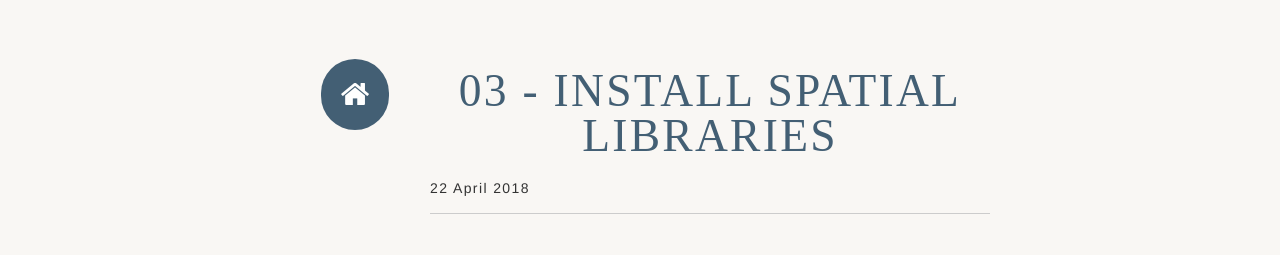
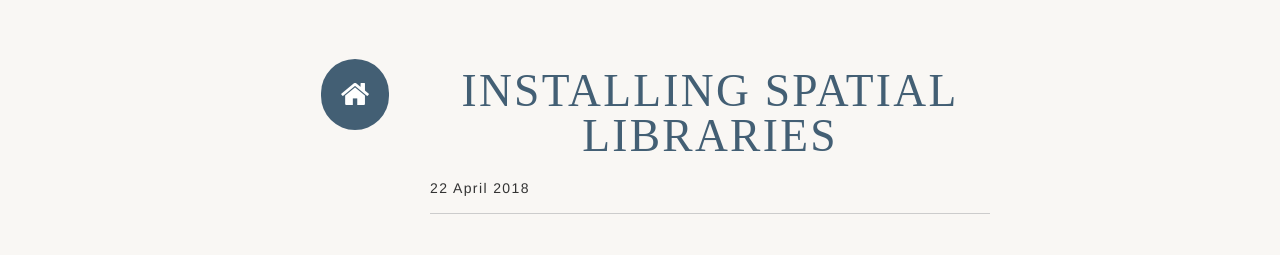
Before and after one commit to mhweber/AWRA_GIS_R_Workshop, a Jekyll site: the page built from _posts/2018-04-22-03-Install-Spatial-Libraries.md, in a window 1280 px wide. Shown: the top 255 px of the page. Built offline with Jekyll 4.4.1, drawn with Linux system fonts in a browser that asks for light colours; nearby versions of some CDN libraries; some web fonts are replaced; library files that are not in the unit come from our copies.

Commit message:
re-title installing spatial libraries

```diff
--- a/_posts/2018-04-22-03-Install-Spatial-Libraries.md
+++ b/_posts/2018-04-22-03-Install-Spatial-Libraries.md
@@ -1,5 +1,5 @@
 ---
-title: "03 - Install spatial libraries"
+title: "Installing spatial libraries"
 author: "Marc Weber"
 layout: post_page
 ---
```
